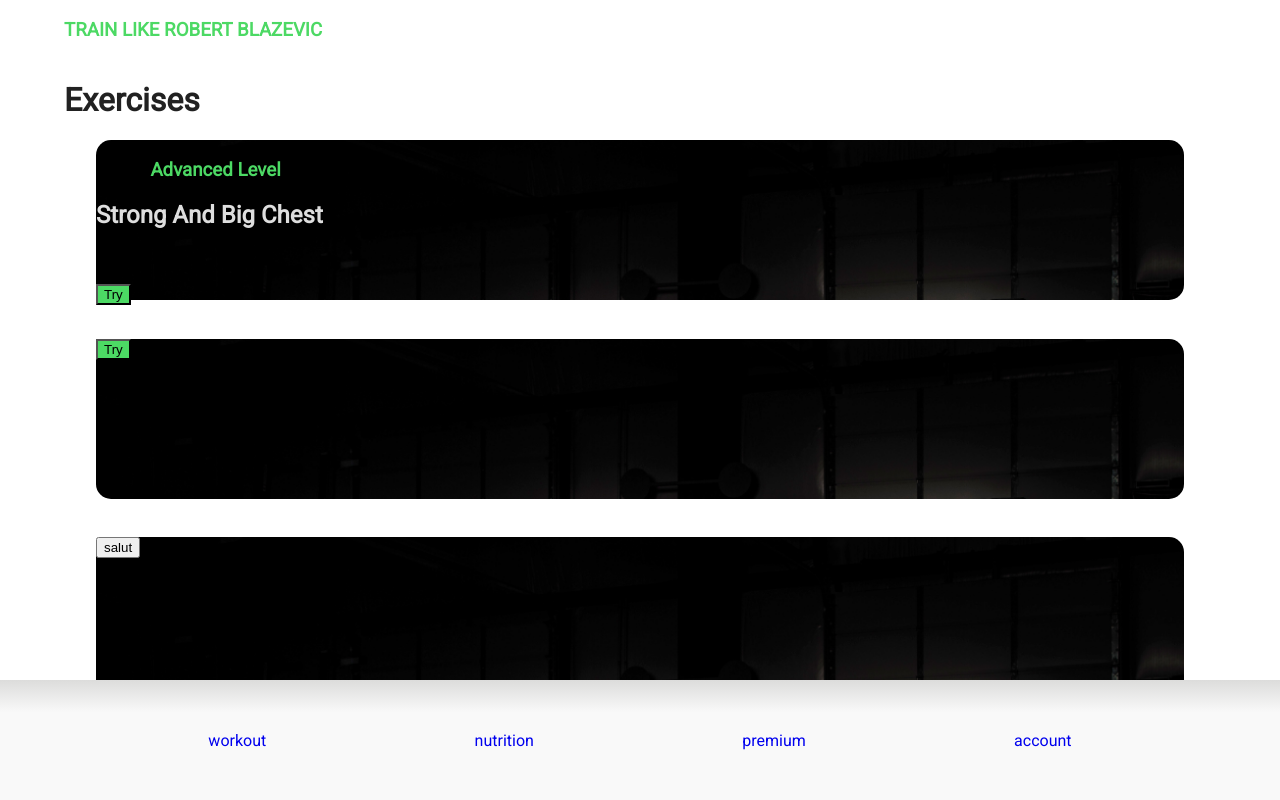
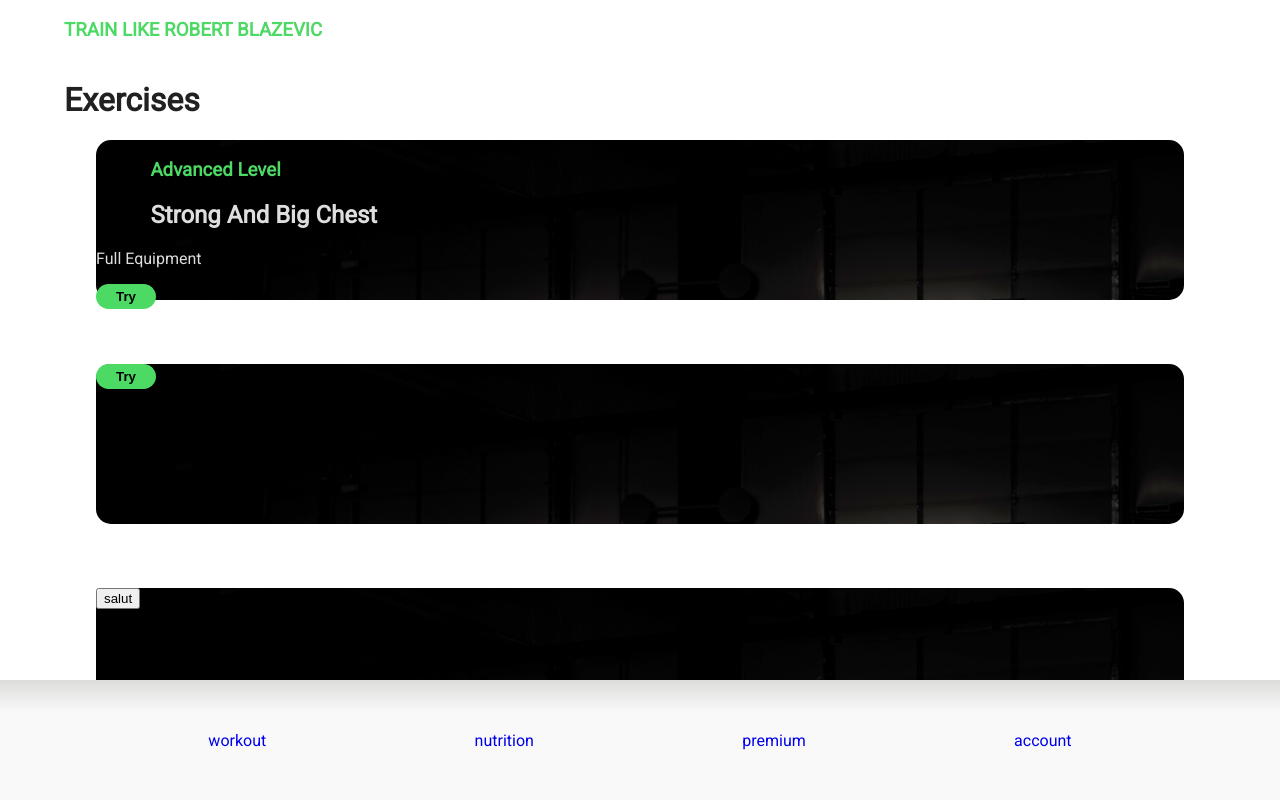
Before and after one commit to killinq-joke/gymapp, a React (Create React App) app: page /workout in a window 1280 px wide. Shown: the top 800 px of the page. Built offline with nearby package versions, Linux system fonts and the light colour scheme.

Commit message:
Addition of Try styling

```diff
--- a/src/styles/styled.js
+++ b/src/styles/styled.js
@@ -11,13 +11,19 @@ export const Card = styled.div`
   border-radius: 15px;
   height: 20vh;
   width: 85%;
-  margin-bottom: 3%;
+  margin-bottom: 5%;
+  color: hsla(0, 0%, 100%, 0.87);
 `;
 
 export const Title = styled.h2`
-  color: hsla(0, 0%, 100%, 0.87);
+  margin-left: 5%;
 `;
 
 export const Try = styled.button`
+  border: 0;
+  border-radius: 30px;
+  padding: 5px 20px;
+  font-weight: bolder;
   background-color: rgba(76, 217, 100);
+  cursor: pointer;
 `;
```
